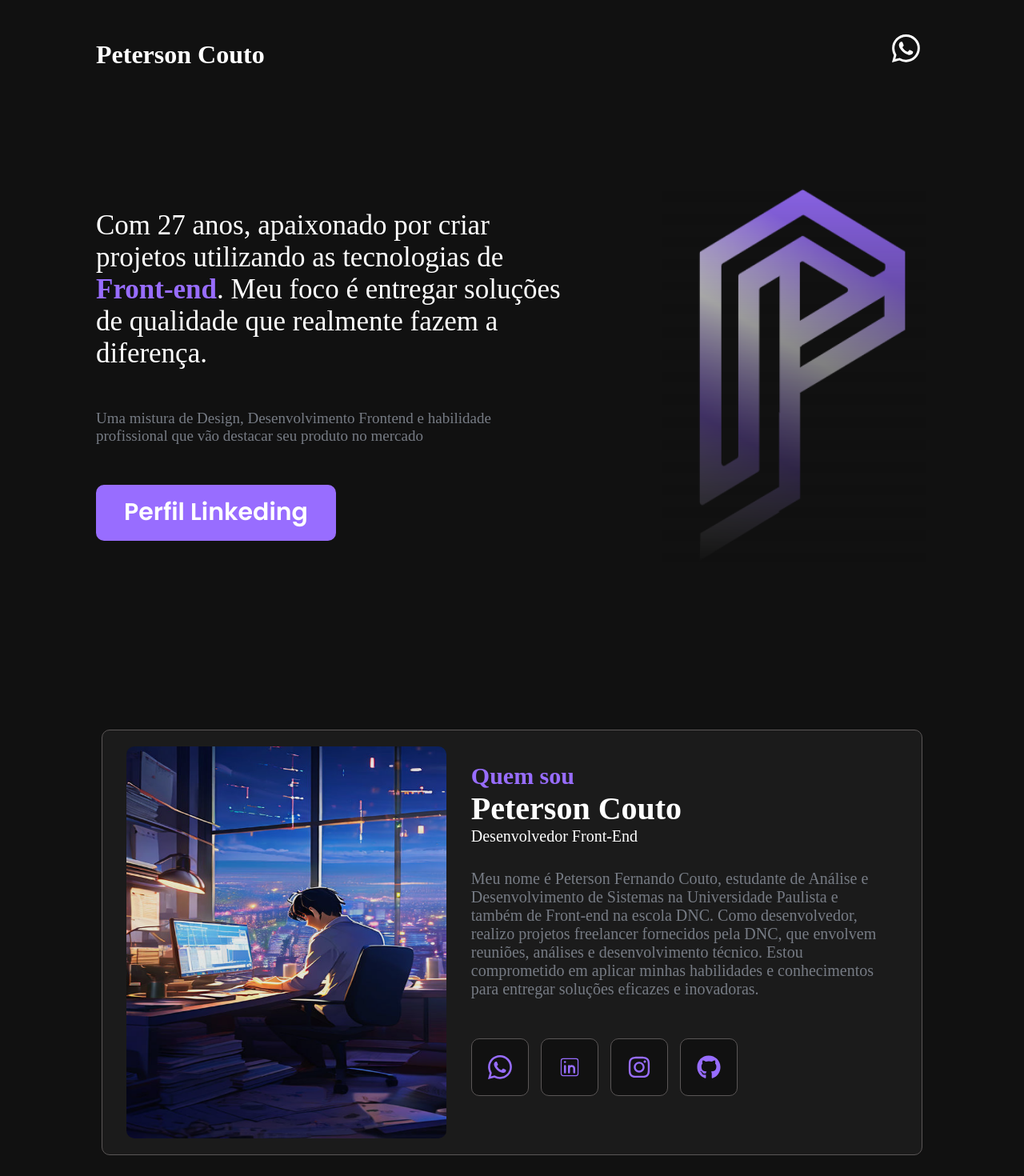
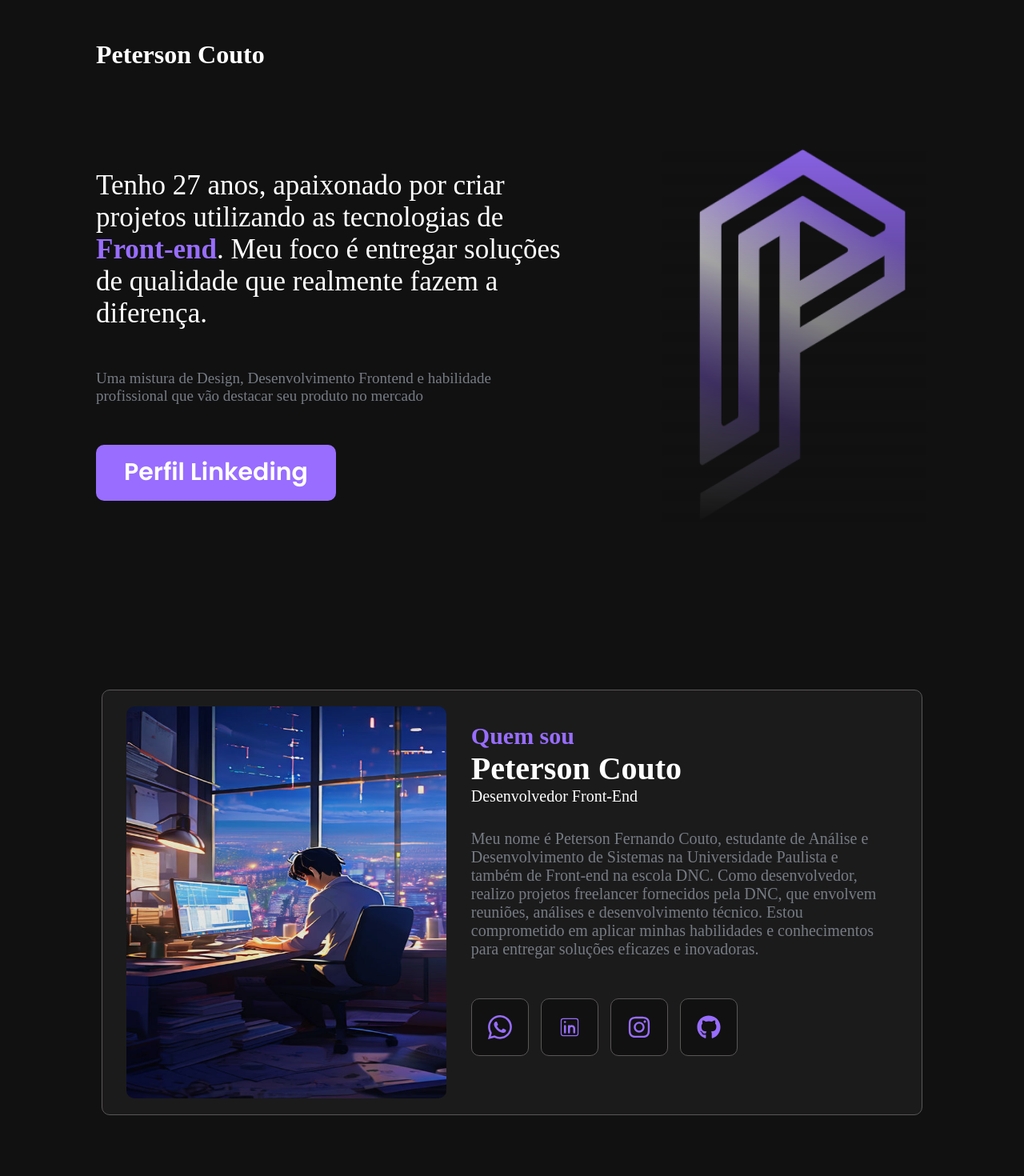
Before and after one commit to petersonfernandocouto/Portfolio, a React (Vite) app: page / in a window 1280 px wide. Shown: the top 1470 px of the page at 80% size. Built offline with nearby package versions, Linux system fonts and the light colour scheme; a web font is replaced by a local one.

Commit message:
Atualização 7.0
Criação do Hook useInView em Home.jsx

```diff
--- a/package.json
+++ b/package.json
@@ -12,7 +12,8 @@
   "dependencies": {
     "react": "^18.3.1",
     "react-dom": "^18.3.1",
-    "react-icons": "^5.3.0"
+    "react-icons": "^5.3.0",
+    "react-intersection-observer": "^9.13.0"
   },
   "devDependencies": {
     "@eslint/js": "^9.9.0",
--- a/src/App.scss
+++ b/src/App.scss
@@ -0,0 +1,20 @@
+.section {
+  opacity: 0;
+  transform: translateY(30px);
+  transition: opacity 1.5s ease-out, transform 1.5s ease-out;
+}
+
+.fadeIn {
+  opacity: 1;
+  transform: translateY(0);
+}
+
+.fadeInLeft {
+  opacity: 1;
+  transform: translateX(0);
+  transition: opacity 1.5s ease-out, transform 1.5s ease-out;
+}
+
+.fromLeft {
+  transform: translateX(-100%);
+}
--- a/src/Componentes/Informacoes/Info.jsx
+++ b/src/Componentes/Informacoes/Info.jsx
@@ -11,7 +11,7 @@ function Infor() {
 
             <div className='Apresentacao'>
 
-                <h1>Com 27 anos, apaixonado por criar projetos utilizando as tecnologias de <strong>Front-end</strong>. Meu foco é entregar soluções de qualidade que realmente fazem a diferença.</h1>
+                <h1>Tenho 27 anos, apaixonado por criar projetos utilizando as tecnologias de <strong>Front-end</strong>. Meu foco é entregar soluções de qualidade que realmente fazem a diferença.</h1>
 
                 <h3>Uma mistura de Design, Desenvolvimento Frontend e habilidade profissional que vão destacar seu produto no mercado</h3>
 
--- a/src/Componentes/Informacoes/index.scss
+++ b/src/Componentes/Informacoes/index.scss
@@ -1,5 +1,5 @@
 .InforContainer {
-    margin-top: 200px;
+    margin-top: 150px;
     display: grid;
     grid-template-columns: 55% 45%;
     place-items: center;
--- a/src/Componentes/Menu/Menu.jsx
+++ b/src/Componentes/Menu/Menu.jsx
@@ -1,6 +1,4 @@
 import './index.scss';
-
-import { BsWhatsapp } from "react-icons/bs";
 
 function Menu() {
 
@@ -11,13 +9,6 @@ function Menu() {
       <h1 className='Logo'>Peterson Couto</h1>
 
 
-      <div className='Icone'>
-
-        <BsWhatsapp className='whatsapp-icon' />
-
-      </div>
-
-
     </div>
   );
 }
--- a/src/Componentes/Menu/index.scss
+++ b/src/Componentes/Menu/index.scss
@@ -2,7 +2,6 @@
   position: fixed;
   z-index: 1000;
   display: flex;
-  justify-content: space-between;
   align-items: center;
   width: 100%;
   background-color: rgb(17,17,17);
@@ -12,23 +11,11 @@
     padding: 50px 0 0 120px;
   }
 
-  .Icone {
-    padding-top: 40px;
+}
 
-    .whatsapp-icon {
-      transition: fill 0.8s ease;
-      fill: white;
-      font-size: 35px;
-      padding-right: 130px;
-      cursor: pointer;
+@media (max-width: 428px) {
+  .Menu{
 
-      &:hover {
-        fill: #986DFF;
-      }
-    }
-  }
-
-  @media (max-width: 428px) {
     .Logo {
       width: 220px;
       padding: 50px 0 0 15px;
@@ -36,13 +23,6 @@
       font-weight: 500;
     }
 
-    .Icone {
+    }
 
-      padding-top: 45px;
-      .whatsapp-icon {
-        padding-right: 20px;
-        font-size: 25px;
-      }
-    }
   }
-}
--- a/src/Home.jsx
+++ b/src/Home.jsx
@@ -1,52 +1,82 @@
-import './App.scss'
-import Menu from './Componentes/Menu/Menu'
-import Infor from './Componentes/Informacoes/Info'
-import EU from './Componentes/QmSouEu/EU'
-import Provider from './Contexto/Provider'
-import Experiencias from './Componentes/Experiencia/Expe'
-import Conhecimentos from './Componentes/Conhecimentos/Conhecimentos'
-import Certificado from './Componentes/Certificados/Certificado'
-import Projetos from './Componentes/Projetos/Projetos'
-import Footer from './Componentes/Footer/Footer'
+import './App.scss';
+import Menu from './Componentes/Menu/Menu';
+import Infor from './Componentes/Informacoes/Info';
+import EU from './Componentes/QmSouEu/EU';
+import Provider from './Contexto/Provider';
+import Experiencias from './Componentes/Experiencia/Expe';
+import Conhecimentos from './Componentes/Conhecimentos/Conhecimentos';
+import Certificado from './Componentes/Certificados/Certificado';
+import Projetos from './Componentes/Projetos/Projetos';
+import Footer from './Componentes/Footer/Footer';
+import { useInView } from 'react-intersection-observer'; //hook usado para detectar se um elemento entra ou sai da área visível da tela
+
+// ref: É uma referência que você atribui ao elemento que deseja monitorar.
+//inView: É um booleano que indica se o elemento está visível na tela (true) ou não (false).
+//triggerOnce: Essa opção faz com que o hook dispare apenas uma vez quando o elemento entra na tela, ou seja, a animação acontece apenas na primeira vez que o elemento fica visível.
 
 function Home() {
-
+  const { ref: infoRef, inView: infoInView } = useInView({ triggerOnce: true });
+  const { ref: euRef, inView: euInView } = useInView({ triggerOnce: false });
+  const { ref: experienciasRef, inView: experienciasInView } = useInView({ triggerOnce: true });
+  const { ref: conhecimentosRef, inView: conhecimentosInView } = useInView({ triggerOnce: true });
+  const { ref: conquistasRef, inView: conquistasInView } = useInView({ triggerOnce: true });
+  const { ref: projetosRef, inView: projetosInView } = useInView({ triggerOnce: true });
 
   return (
     <>
-
       <Menu />
 
       <br />
 
+      <div ref={infoRef} className={`section ${infoInView ? 'fadeIn' : ''}`}>
+        {/*Se infoInView for true (ou seja, o elemento está visível), a classe 'fadeIn'(que está no SCSS deste documento) será executada, caso for false ( : " " ) nada será feito */}
+
         <Infor />
 
 
+      </div>
+
+      <div ref={euRef} className={`section ${euInView ? 'fadeInLeft' : 'fromLeft'}`}>
+      {/*Neste caso temos duas classes, se o euInView for trues a classe fadeInLeft será executada, ou ( : ) false o que será executado será fromLeft  */}
+
         <EU />
+
+
+      </div>
 
       <Provider>
 
+        <div ref={experienciasRef} className={`section ${experienciasInView ? 'fadeIn' : ''}`}>
 
           <Experiencias />
 
+        </div>
+
         <br />
 
+        <div ref={conhecimentosRef} className={`section ${conhecimentosInView ? 'fadeIn' : ''}`}>
+
           <Conhecimentos />
+
+        </div>
 
       </Provider>
 
       <br />
 
+      <div ref={conquistasRef} className={`section ${conquistasInView ? 'fadeIn' : ''}`}>
         <Certificado />
+      </div>
 
+      <div ref={projetosRef} className={`section ${projetosInView ? 'fadeIn' : ''}`}>
         <Projetos />
+      </div>
 
       <br />
 
       <Footer />
-
     </>
-  )
+  );
 }
 
-export default Home
+export default Home;
```
Also changed, not shown: 1 other file (tests, documents, lock files or other folders). Lines whose indentation alone changed are shown as unchanged.
